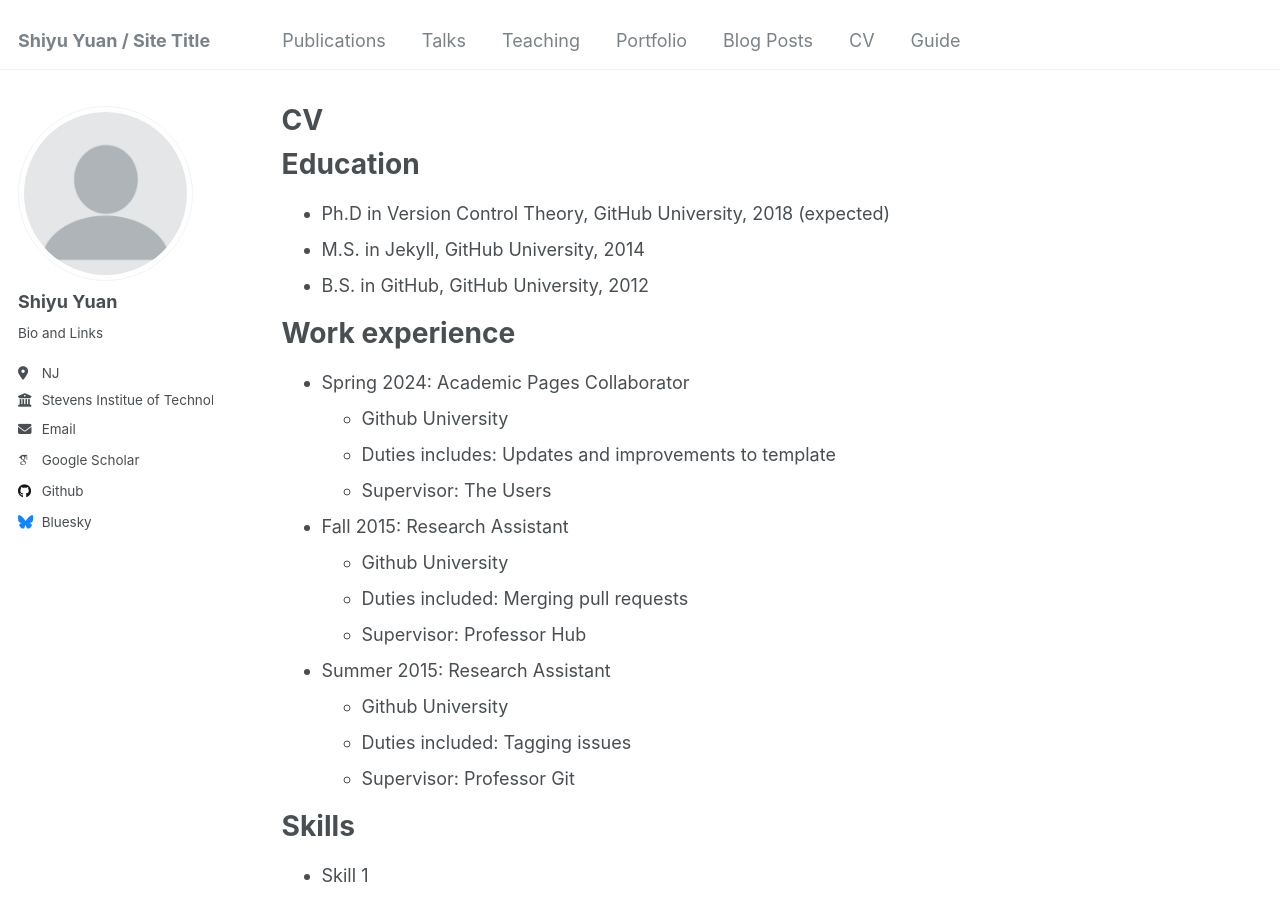
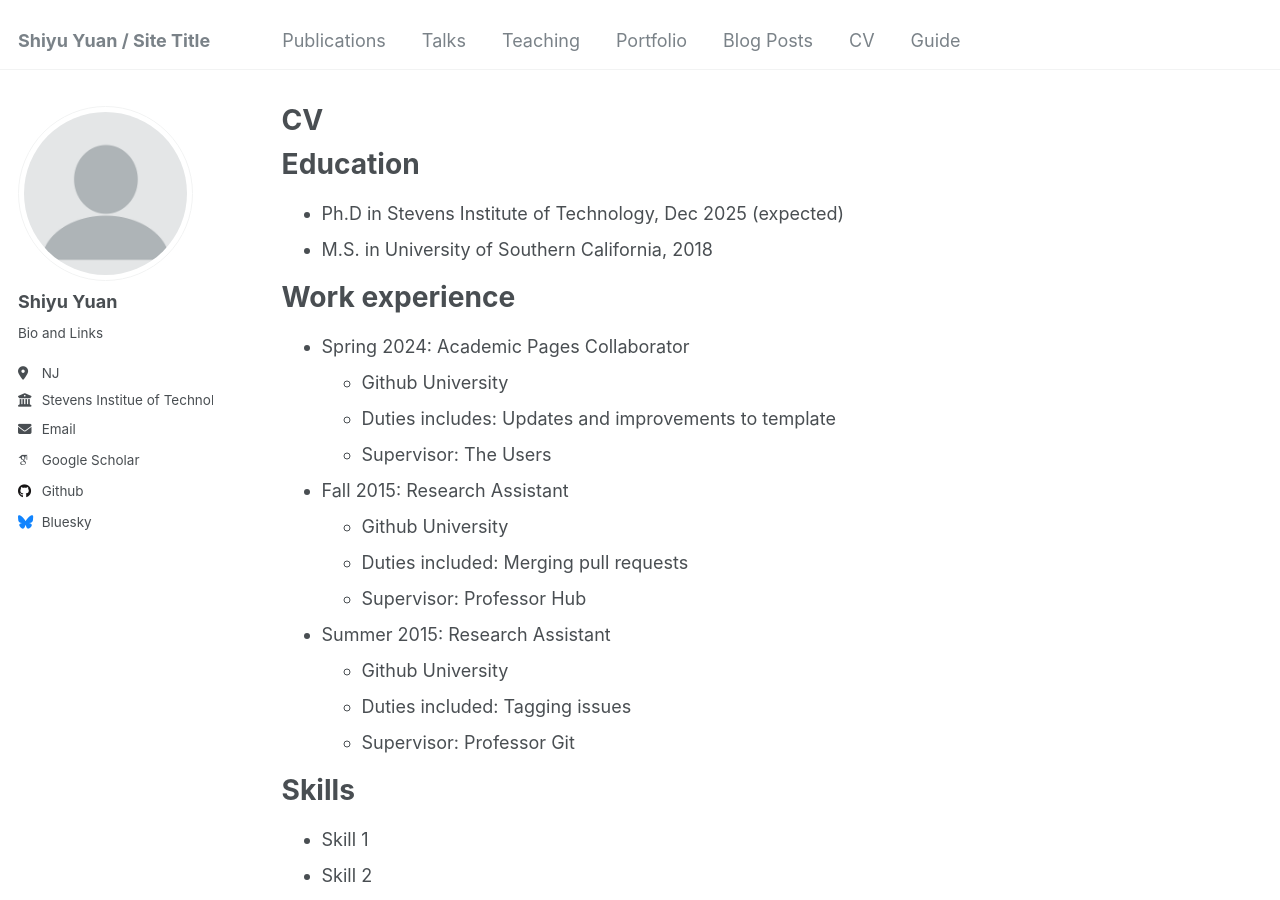
Before and after one commit to syyuan2021/syy2025, a Jekyll site: the page built from _pages/cv.md, in a window 1280 px wide and 900 px high. Built offline with Jekyll 4.4.1, drawn with Linux system fonts in a browser that asks for light colours; some web fonts are replaced.

Commit message:
Update cv.md

```diff
--- a/_pages/cv.md
+++ b/_pages/cv.md
@@ -11,9 +11,8 @@ redirect_from:
 
 Education
 ======
-* Ph.D in Version Control Theory, GitHub University, 2018 (expected)
-* M.S. in Jekyll, GitHub University, 2014
-* B.S. in GitHub, GitHub University, 2012
+* Ph.D in Stevens Institute of Technology, Dec 2025 (expected)
+* M.S. in University of Southern California, 2018
 
 Work experience
 ======
```
